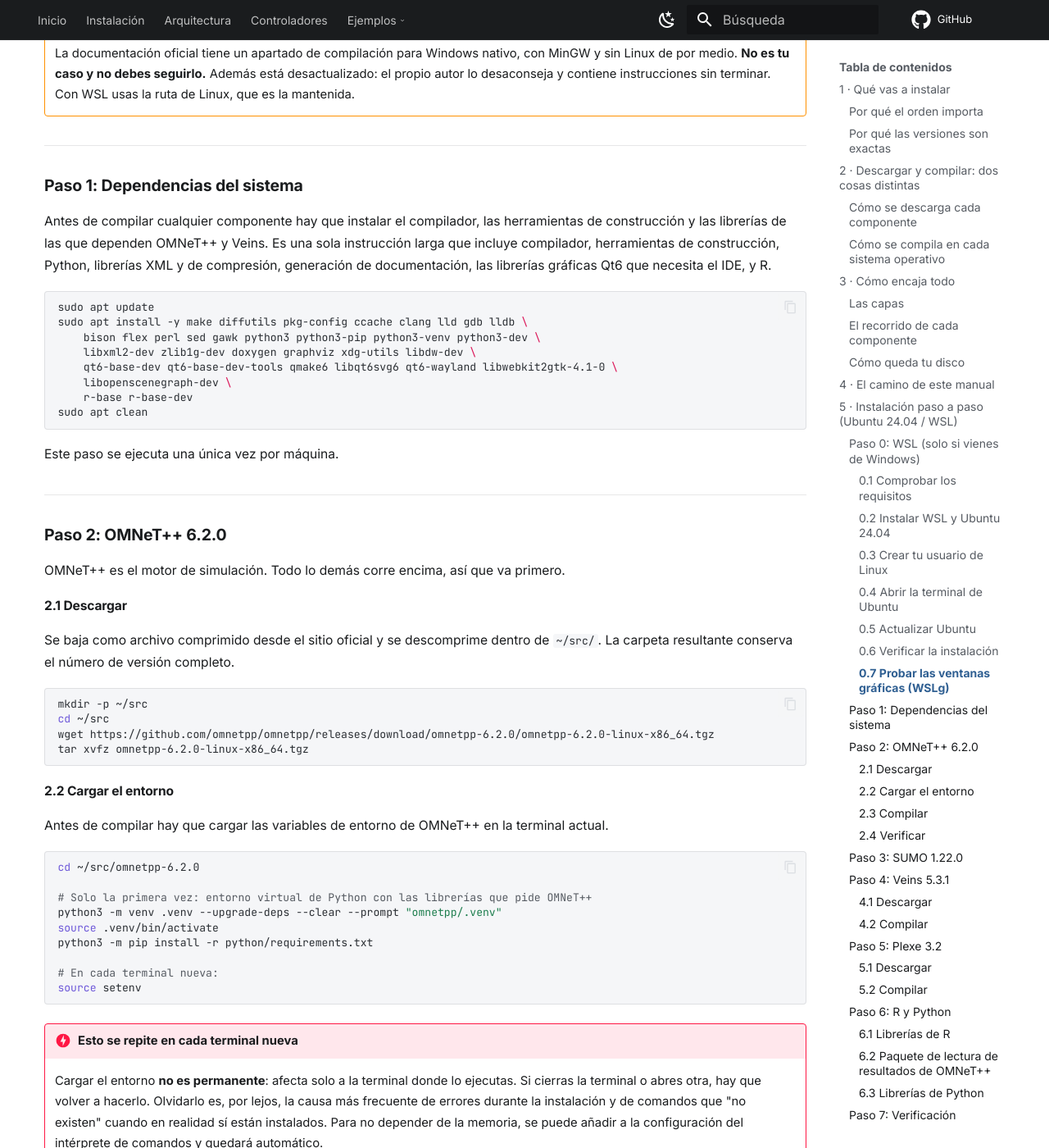
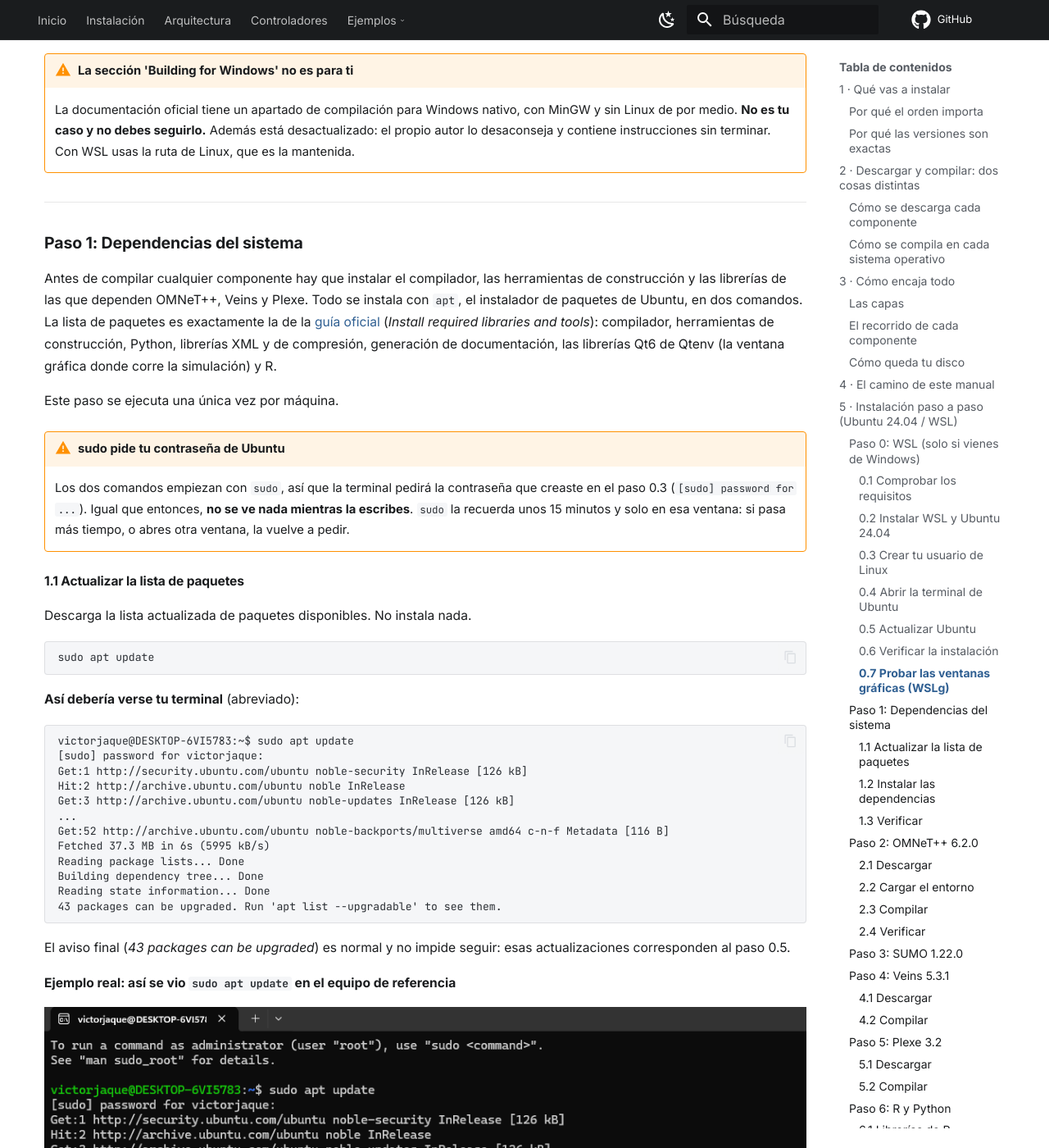
Before and after one commit to VictorJaqueA1/plexe-manual-victor-jaque, an MkDocs documentation site: the page built from docs/instalacion.md, in a window 1280 px wide and 1400 px high, scrolled down 12013 px. Shown: the whole window at 82% size. Built offline with MkDocs 1.6.1 and Material for MkDocs 9.7.7, drawn with Linux system fonts in a browser that asks for light colours; comment, search, counter and statistics services are not loaded; some of the changed text lies outside the part shown.

Commit message:
Documenta paso 1 de instalacion (dependencias) con salida real y captura

````diff
--- a/docs/instalacion.md
+++ b/docs/instalacion.md
@@ -291,6 +291,8 @@
 
 ![Clic derecho sobre Ubuntu-24.04 en la búsqueda de Windows, con la opción Anclar a la barra de tareas](img/instalacion-paso-0-anclar-ubuntu.png)
 
+Con cualquiera de las dos formas, la terminal se abre en tu carpeta de Linux: la línea termina en `:~$` (en el equipo de referencia, `victorjaque@DESKTOP-6VI5783:~$`). Ya no quedas en una carpeta de Windows, como pasó en el paso 0.3.
+
 #### 0.5 Actualizar Ubuntu
 
 ```bash
@@ -319,20 +321,108 @@
 
 ### Paso 1: Dependencias del sistema
 
-Antes de compilar cualquier componente hay que instalar el compilador, las herramientas de construcción y las librerías de las que dependen OMNeT++ y Veins. Es una sola instrucción larga que incluye compilador, herramientas de construcción, Python, librerías XML y de compresión, generación de documentación, las librerías gráficas Qt6 que necesita el IDE, y R.
+Antes de compilar cualquier componente hay que instalar el compilador, las herramientas de construcción y las librerías de las que dependen OMNeT++, Veins y Plexe. Todo se instala con `apt`, el instalador de paquetes de Ubuntu, en dos comandos. La lista de paquetes es exactamente la de la [guía oficial](https://plexe.car2x.org/building/) (*Install required libraries and tools*): compilador, herramientas de construcción, Python, librerías XML y de compresión, generación de documentación, las librerías Qt6 de Qtenv (la ventana gráfica donde corre la simulación) y R.
+
+Este paso se ejecuta una única vez por máquina.
+
+!!! warning "sudo pide tu contraseña de Ubuntu"
+    Los dos comandos empiezan con `sudo`, así que la terminal pedirá la contraseña que creaste en el paso 0.3 (`[sudo] password for ...`). Igual que entonces, **no se ve nada mientras la escribes**. `sudo` la recuerda unos 15 minutos y solo en esa ventana: si pasa más tiempo, o abres otra ventana, la vuelve a pedir.
+
+#### 1.1 Actualizar la lista de paquetes
+
+Descarga la lista actualizada de paquetes disponibles. No instala nada.
 
 ```bash
 sudo apt update
+```
+
+**Así debería verse tu terminal** (abreviado):
+
+```text
+victorjaque@DESKTOP-6VI5783:~$ sudo apt update
+[sudo] password for victorjaque:
+Get:1 http://security.ubuntu.com/ubuntu noble-security InRelease [126 kB]
+Hit:2 http://archive.ubuntu.com/ubuntu noble InRelease
+Get:3 http://archive.ubuntu.com/ubuntu noble-updates InRelease [126 kB]
+...
+Get:52 http://archive.ubuntu.com/ubuntu noble-backports/multiverse amd64 c-n-f Metadata [116 B]
+Fetched 37.3 MB in 6s (5995 kB/s)
+Reading package lists... Done
+Building dependency tree... Done
+Reading state information... Done
+43 packages can be upgraded. Run 'apt list --upgradable' to see them.
+```
+
+El aviso final (*43 packages can be upgraded*) es normal y no impide seguir: esas actualizaciones corresponden al paso 0.5.
+
+**Ejemplo real: así se vio `sudo apt update` en el equipo de referencia**
+
+![Salida completa de sudo apt update en la terminal de Ubuntu, en el equipo de referencia](img/instalacion-paso-1-apt-update.png)
+
+#### 1.2 Instalar las dependencias
+
+```bash
 sudo apt install -y make diffutils pkg-config ccache clang lld gdb lldb \
     bison flex perl sed gawk python3 python3-pip python3-venv python3-dev \
     libxml2-dev zlib1g-dev doxygen graphviz xdg-utils libdw-dev \
     qt6-base-dev qt6-base-dev-tools qmake6 libqt6svg6 qt6-wayland libwebkit2gtk-4.1-0 \
-    libopenscenegraph-dev \
-    r-base r-base-dev
-sudo apt clean
+    r-base
 ```
 
-Este paso se ejecuta una única vez por máquina.
+La opción `-y` responde «sí» sola a la confirmación de instalar, así que el comando corre de principio a fin sin preguntar nada.
+
+**Así debería verse tu terminal** (inicio, abreviado):
+
+```text
+victorjaque@DESKTOP-6VI5783:~$ sudo apt install -y make diffutils pkg-config ccache clang lld gdb lldb bison flex perl sed gawk python3 python3-pip python3-venv python3-dev libxml2-dev zlib1g-dev doxygen graphviz xdg-utils libdw-dev qt6-base-dev qt6-base-dev-tools qmake6 libqt6svg6 qt6-wayland libwebkit2gtk-4.1-0 r-base
+[sudo] password for victorjaque:
+Reading package lists... Done
+Building dependency tree... Done
+Reading state information... Done
+diffutils is already the newest version (1:3.10-1ubuntu0.1).
+sed is already the newest version (4.9-2ubuntu0.24.04.1).
+sed set to manually installed.
+gawk is already the newest version (1:5.2.1-2ubuntu0.1).
+gawk set to manually installed.
+python3 is already the newest version (3.12.3-0ubuntu2.1).
+python3 set to manually installed.
+The following additional packages will be installed:
+  alsa-topology-conf alsa-ucm-conf aspell aspell-en bubblewrap build-essential bzip2 ...
+```
+
+Cómo leer esa salida:
+
+- **«is already the newest version»**: ese paquete ya venía con Ubuntu. No es un error.
+- **«The following additional packages will be installed»**: son dependencias que `apt` agrega por su cuenta. Entre ellas llegan `build-essential`, `g++` y `r-base-dev`, que otras guías piden por separado.
+- En el equipo de referencia se instalaron **385 paquetes nuevos** y se actualizaron **14**.
+
+El paso terminó bien cuando vuelve a aparecer la línea `victorjaque@...:~$` y no hay ningún mensaje que empiece con `E:`.
+
+#### 1.3 Verificar
+
+Comprueba que las herramientas principales quedaron instaladas:
+
+```bash
+clang --version | head -1
+qmake6 --version | tail -1
+python3 --version
+R --version | head -1
+```
+
+**Así debería verse tu terminal:**
+
+```text
+victorjaque@DESKTOP-6VI5783:~$ clang --version | head -1
+Ubuntu clang version 18.1.3 (1ubuntu1)
+victorjaque@DESKTOP-6VI5783:~$ qmake6 --version | tail -1
+Using Qt version 6.4.2 in /usr/lib/x86_64-linux-gnu
+victorjaque@DESKTOP-6VI5783:~$ python3 --version
+Python 3.12.3
+victorjaque@DESKTOP-6VI5783:~$ R --version | head -1
+R version 4.3.3 (2024-02-29) -- "Angel Food Cake"
+```
+
+Después de este paso, el disco de Ubuntu ocupa en total unos 3,2 GB en el equipo de referencia.
 
 ---
 
````
Also changed, not shown: docs/img/instalacion-paso-1-apt-update.png (added).
